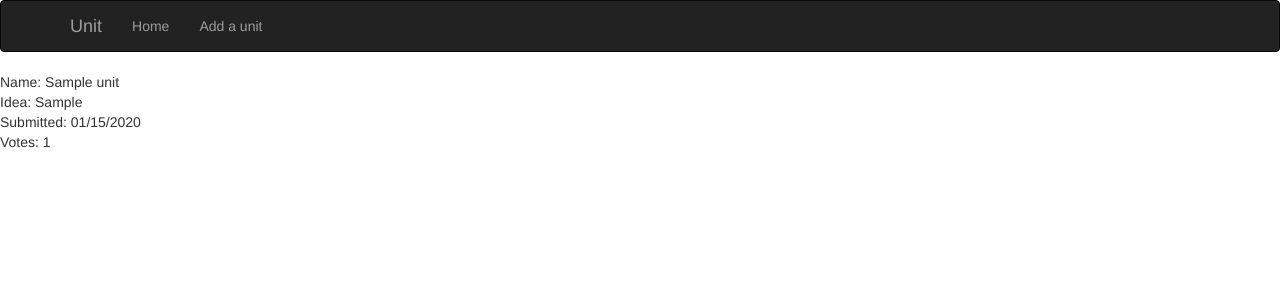
After one commit to robludwig/flasksite, a Flask app: page /unit/1 in a window 1280 px wide. The commit adds this page. Shown: the top 300 px of the page. Run offline with Flask 2, Linux system fonts and the light colour scheme; tables that the repository leaves empty hold one stand-in row (values such as "Sample post"); some libraries are stand-ins or nearby versions.

Commit message:
Add a unit displayer

```diff
--- a/main.py
+++ b/main.py
@@ -12,8 +12,9 @@ from flask.ext.wtf import Form
 from wtforms import StringField, SubmitField
 from wtforms.validators import Required
 
-#bootstrap
+#frontend
 from flask.ext.bootstrap import Bootstrap
+from flask.ext.moment import Moment
 
 basedir = os.path.abspath(os.path.dirname(__file__))
 print "using basedir ", basedir
@@ -22,7 +23,8 @@ app.config['SQLALCHEMY_DATABASE_URI'] = "sqlite:///" + os.path.join(basedir,'dat
 app.config['SQLALCHEMY_COMMIT_ON_TEARDOWN'] = True
 app.config['SECRET_KEY'] = 'hellothisismykeylalalala'
 db = SQLAlchemy(app)
-Bootstrap(app)
+bootstrap = Bootstrap(app)
+moment = Moment(app)
 
 class Unit(db.Model):
 	__tablename__ = 'units'
@@ -56,5 +58,12 @@ def unit():
 	else:
 		return render_template('unit.html', form=form)
 
+@app.route('/unit/<id>')
+def getUnit(id):
+	unit = Unit.query.filter_by(id=id).first()
+	if not unit:
+		return redirect(url_for('index'))
+	return render_template('display_unit.html',unit=unit)
+
 if __name__ == '__main__':
 	app.run(debug=True)
--- a/templates/base.html
+++ b/templates/base.html
@@ -2,6 +2,10 @@
 {% extends "bootstrap/base.html" %}
 
 {% block title %} Unit {% endblock %}
+{% block scripts %}
+{{ super() }}
+{{ moment.include_moment() }}
+{% endblock %}
 
 {% block navbar %}
 <div class="navbar navbar-inverse" role="navigation">
--- /dev/null
+++ b/templates/display_unit.html
@@ -0,0 +1,8 @@
+{% extends "base.html" %}
+
+{% block content %}
+Name: {{unit.name}}<br>
+Idea: {{unit.value}}<br>
+Submitted: {{moment(unit.created).format('L')}}<br>
+Votes: {{unit.votes}}<br>
+{% endblock %}
```
